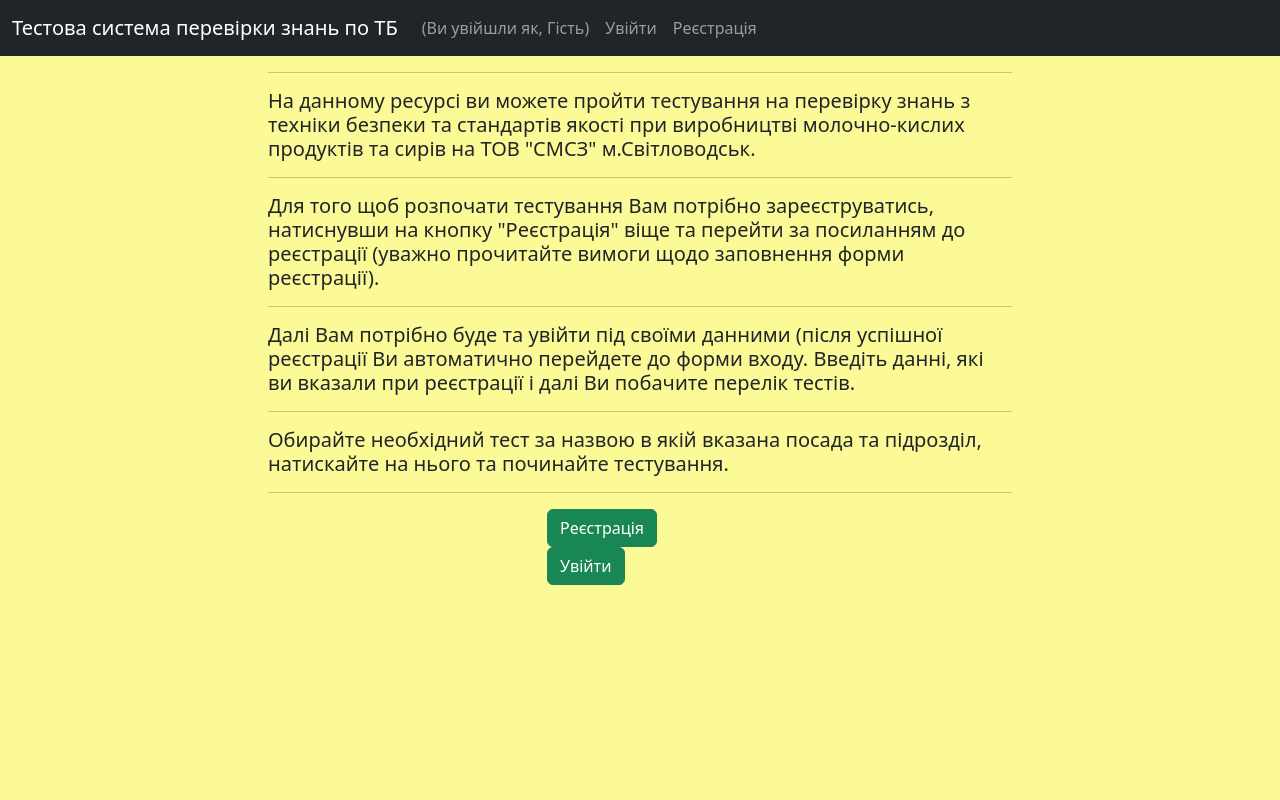
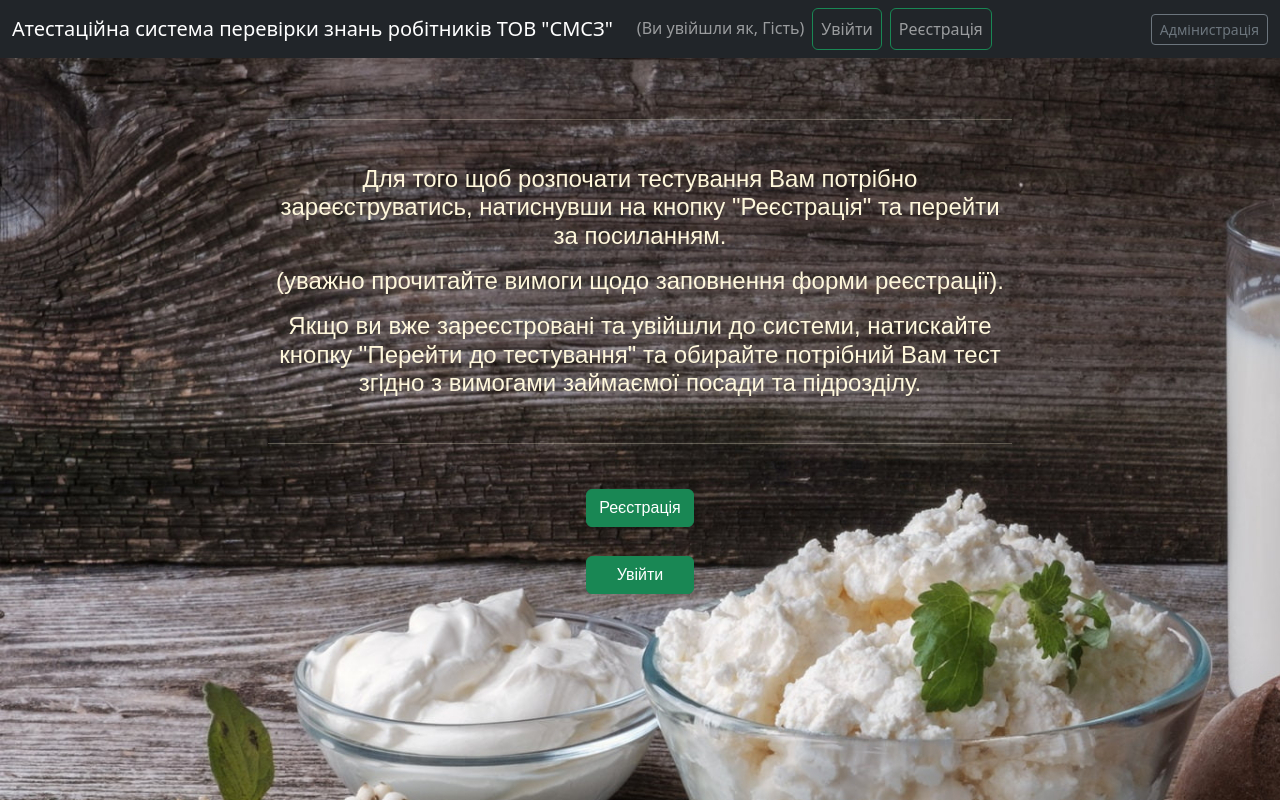
Before and after one commit to TRAMPlin30/quizHasp, a Django app: page / in a window 1280 px wide. Run offline with Django 4.2, Linux system fonts and the light colour scheme.

Commit message:
good view

```diff
--- a/accounts/templates/accounts/login.html
+++ b/accounts/templates/accounts/login.html
@@ -14,7 +14,7 @@
 <br>
 <br>
 
-<div class="container">
+<div class="container col-md-5 mx-auto my-font">
     <div class="row">
         <div class="auto">
         <center>
@@ -23,7 +23,7 @@
              {% csrf_token %}
              {{ form.as_p }}
 
-             <button type="submit" class="btn btn-success">Войти</button>
+             <button type="submit" class="btn btn-success">Увійти</button>
           </form>
         </center>
         </div>
--- a/result/admin.py
+++ b/result/admin.py
@@ -18,8 +18,14 @@ class ResultResource(resources.ModelResource):
 
 @admin.register(Result)
 class ResultAdmin(ImportExportModelAdmin):
+
     list_display = ('user', 'test', 'score')
     resource_class = ResultResource
+
+    class Meta:
+        ordering = ['user']
+
+
     pass
 
 # admin.site.register(Result)
--- a/templates/about.html
+++ b/templates/about.html
@@ -4,37 +4,36 @@
 {% block title %}about{% endblock %}
 
 {% block content %}
-<div class="col-md-8 mx-auto">
-    <h5>
+
+<div class="col-md-8 mx-auto my-font text-center">
+    <h4>
+        <br>
         <hr>
-        На данному ресурсі ви можете пройти тестування на перевірку знань з техніки безпеки та стандартів якості
-        при виробництві молочно-кислих продуктів та сирів на ТОВ "СМСЗ" м.Світловодськ.
+        <br>
+        Для того щоб розпочати тестування Вам потрібно зареєструватись, натиснувши на кнопку "Реєстрація" та
+        перейти за посиланням.
+        <p></p>
+        (уважно прочитайте вимоги щодо заповнення форми реєстрації).
+        <p></p>
+        Якщо ви вже зареєстровані та увійшли до системи, натискайте кнопку "Перейти до тестування" та обирайте потрібний Вам тест згідно з вимогами займаємої посади та підрозділу.
+        <br>
+        <br>
         <hr>
-        <p></p>
-        Для того щоб розпочати тестування Вам потрібно зареєструватись, натиснувши на кнопку "Реєстрація" віще та
-        перейти за посиланням до реєстрації (уважно прочитайте вимоги щодо заповнення форми реєстрації).
-        <hr>
-        <p></p>
-        Далі Вам потрібно буде та увійти під своїми данними (після успішної реєстрації Ви автоматично перейдете до форми
-        входу.
-        Введіть данні, які ви вказали при реєстрації і далі Ви побачите перелік тестів.
-        <hr>
-        <p></p>
-        Обирайте необхідний тест за назвою в якій вказана посада та підрозділ, натискайте на нього та починайте
-        тестування.
-        <hr>
+        <br>
+
         {% if user.is_authenticated %}
         <div class="col-md-3 mx-auto">
-            <a class="btn btn-success" href="{% url 'questions:tests'%}">Перейти до тестування</a>
+            <a class="btn btn-success" href="{% url 'questions:tests'%}" data-bs-toggle="tooltip" title="Натисніть для переходу до переліку тестів!">Перейти до тестування</a>
             {% else %}
-            <div class="col-md-3 mx-auto">
-                <a class="btn btn-success" href="{% url 'accounts:registration'%}">Реєстрація</a>
-
-                <a class="btn btn-success" href="{% url 'accounts:login'%}">Увійти</a>
+            <div class="col-md-8 mx-auto">
+                <a class="btn btn-success" href="{% url 'accounts:registration'%}" data-bs-toggle="tooltip" title="Натисніть для реєстрації!">Реєстрація</a>
+                <br>
+                <br>
+                <a class="btn btn-success " href="{% url 'accounts:login'%}" data-bs-toggle="tooltip" title="Натисніть для входу!">&nbsp;&nbsp;&nbsp;&nbsp;Увійти&nbsp;&nbsp;&nbsp;&nbsp;</a>
             </div>
         </div>
         {% endif %}
 
-    </h5>
+    </h4>
 </div>
 {% endblock content %}
--- a/templates/base.html
+++ b/templates/base.html
@@ -17,7 +17,20 @@
     <link rel="stylesheet" href="{% static 'css/style.css' %}">
 
     <style>
-        body {background:#fcfa96}
+
+body {
+        background:url(/static/bk5.jpg);
+
+    }
+
+        .my-font {
+        color: #FFF8DC;
+        font-size: 125%;
+        font-family: Arial;
+        }
+
+
+
     </style>
 
     {% block scripts%}
@@ -36,7 +49,8 @@
 
     <nav class="navbar navbar-expand-lg navbar-dark bg-dark">
         <div class="container-fluid">
-            <a class="navbar-brand" href="#">Тестова система перевірки знань по ТБ</a>
+            <a class="navbar-brand" href="{% url 'about' %}">Атестаційна система перевірки знань робітників ТОВ
+                "СМСЗ"</a>
             <button class="navbar-toggler" type="button" data-bs-toggle="collapse"
                     data-bs-target="#navbarSupportedContent" aria-controls="navbarSupportedContent"
                     aria-expanded="false" aria-label="Toggle navigation">
@@ -49,27 +63,30 @@
                     <!------------------------------отображение Аутентификации на навбаре---------------------------------->
                     {% if user.is_authenticated %}
                     <li class="nav-item">
-                        <a class="nav-link" href="{% url 'accounts:dashboard'%}">(Ви увійшли як, {{ user }})</a>
+                        <a class="nav-link" href="#">(Ви увійшли як, {{ user }})</a>
                     </li>
                     <li class="nav-item">
-                        <a class="nav-link" href="{% url 'accounts:logout'%}">Вийти</a>
+                        <a class="nav-link btn btn-outline-success me-2" href="{% url 'accounts:logout'%}">Вийти</a>
                     </li>
                     {% else %}
                     <li class="nav-item">
-                        <a class="nav-link" href="{% url 'accounts:dashboard'%}">(Ви увійшли як, Гість)</a>
+                        <a class="nav-link" href="#">(Ви увійшли як, Гість)</a>
                     </li>
                     <li class="nav-item">
-                        <a class="nav-link" href="{% url 'accounts:login'%}">Увійти</a>
+                        <a class="nav-link btn btn-outline-success me-2" href="{% url 'accounts:login'%}">Увійти</a>
                     </li>
                     <li class="nav-item">
-                        <a class="nav-link" href="{% url 'accounts:registration'%}">Реєстрація</a>
+                        <a class="nav-link btn btn-outline-success me-2" href="{% url 'accounts:registration'%}">Реєстрація</a>
                     </li>
                     {% endif %}
                     <!------------------------------отображение Аутентификации на навбаре---------------------------------->
 
+                </ul>
+            </div>
+            <div>
+                 <a class="btn btn-sm btn-outline-secondary" href="{% url 'admin:index'%}">Адмінистрація</a>
+            </div>
 
-
-            </div>
         </div>
     </nav>
     <!-------------------------------------------------------------------------------------------------------------------->
@@ -78,6 +95,8 @@
         {% block content %}
         {% endblock content %}
     </div>
+
+
     <script src="https://cdn.jsdelivr.net/npm/bootstrap@5.2.0/dist/js/bootstrap.bundle.min.js"
             integrity="sha384-A3rJD856KowSb7dwlZdYEkO39Gagi7vIsF0jrRAoQmDKKtQBHUuLZ9AsSv4jD4Xa"
             crossorigin="anonymous"></script>
```
Also changed, not shown: accounts/forms.py (+15 -14 lines), accounts/templates/accounts/register.html (+26 -8 lines), accounts/templates/accounts/register_done.html (+8 -0 lines), questions/templates/questions/tests.html (+5 -4 lines), quizHASP/settings.py (+4 -4 lines), result/models.py (+3 -4 lines), db.sqlite3, questions/static/bk5.jpg (added), questions/static/bkAll.jpg (added).
